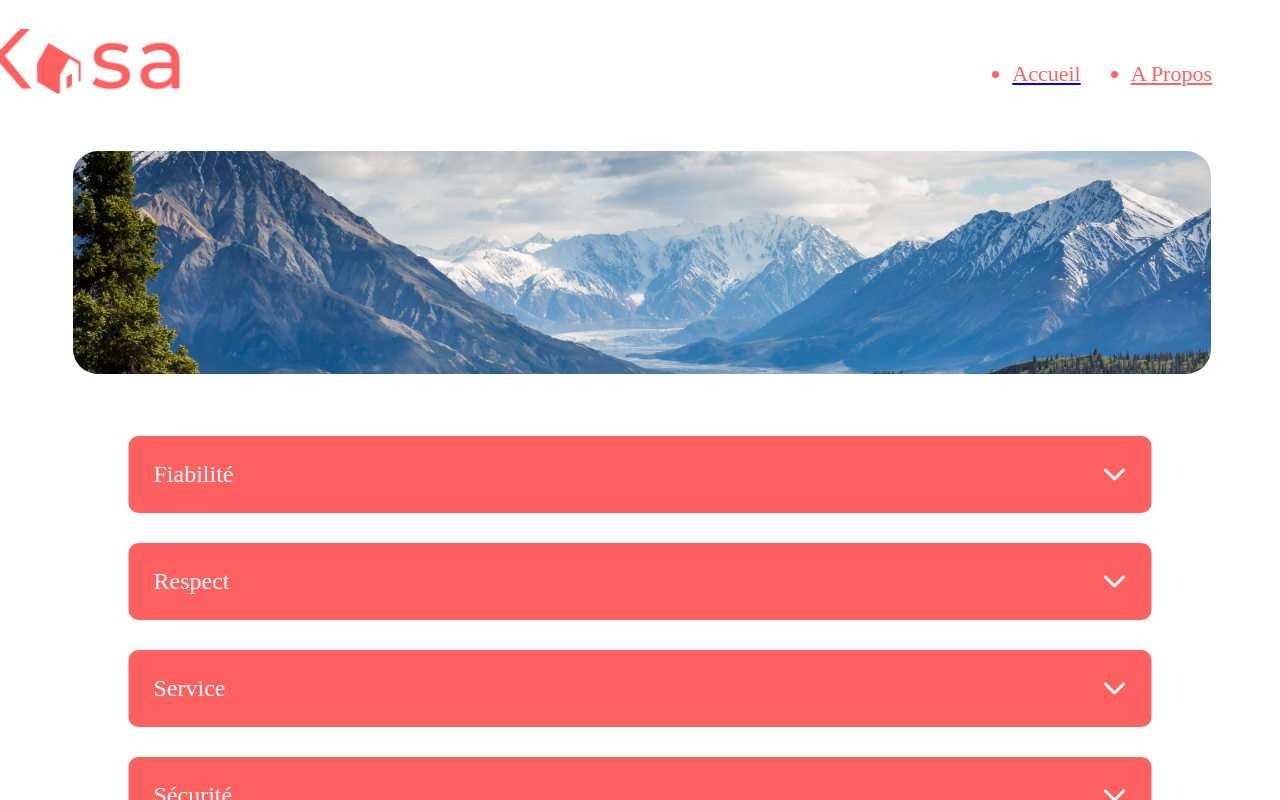
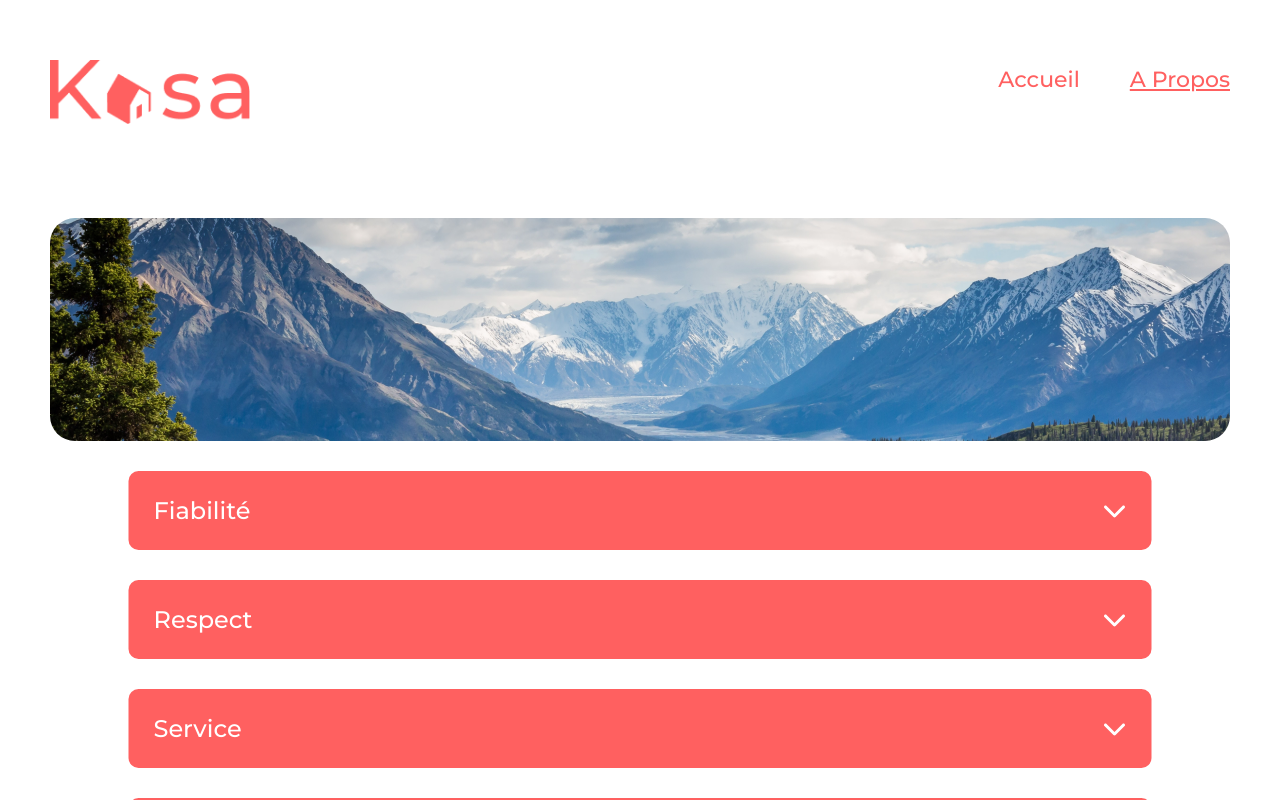
Before and after one commit to YELJAIMI/EL-JAIMI-Projet-11-02152023, a React (Create React App) app in the folder la-kasa/: page /apropos in a window 1280 px wide. Shown: the top 800 px of the page. Built offline with nearby package versions, Linux system fonts and the light colour scheme.

Commit message:
css et page footer et caroussel.css page caroussel

```diff
--- a/la-kasa/src/App.js
+++ b/la-kasa/src/App.js
@@ -1,5 +1,5 @@
 import { BrowserRouter , Routes, Route } from 'react-router-dom'
-//import './style.css'
+import './style.css'
 import React from 'react'
 import Home from './Pages/Home'
 import Header from './Components/Header'
--- a/la-kasa/src/Components/Accordion.jsx
+++ b/la-kasa/src/Components/Accordion.jsx
@@ -3,8 +3,8 @@ import styles from "../Styles/accordion.module.css";
 import { FontAwesomeIcon } from "@fortawesome/react-fontawesome";
 import { faChevronDown } from "@fortawesome/free-solid-svg-icons";
 
-function Accordion({ title, children }) {
-	const [visiblity, setVisiblity] = useState(false);
+function Accordion({ title, children, isOpen = false }) {
+	const [visiblity, setVisiblity] = useState(isOpen);
 
 	const toogleVisiblity = () => {
 		setVisiblity((v) => !v);
--- a/la-kasa/src/Components/Croussel.jsx
+++ b/la-kasa/src/Components/Croussel.jsx
@@ -15,8 +15,10 @@ function Carousel({ pictures }) {
 	}
 
 	function prevSlide() {
-		setCurrent(current === 0 ? length - 1 : current - 1);
-	}
+		setCurrent((prevCurrent) => {
+			return prevCurrent === 0 ? length - 1 : current - 1;
+		});
+		}
 
 	return (
 		<>
@@ -24,7 +26,7 @@ function Carousel({ pictures }) {
 				<button
 					className={styles.prevSlide}
 					onClick={() => {
-						nextSlide();
+						prevSlide();
 					}}
 				>
 					<FontAwesomeIcon icon={faChevronLeft} className={styles.chevron} />
@@ -35,11 +37,15 @@ function Carousel({ pictures }) {
 				<button
 					className={styles.nextSlide}
 					onClick={() => {
-						prevSlide();
+						nextSlide();
 					}}
 				>
 					<FontAwesomeIcon icon={faChevronRight} className={styles.chevron} />
 				</button>
+			</div>
+			<div className={styles.counter}>
+					<span className={styles.current}>{current + 1}</span> /{" "}
+					<span className={styles.total}>{length}</span>
 			</div>
 		</>
 	);
--- a/la-kasa/src/Components/Footer/Footer.jsx
+++ b/la-kasa/src/Components/Footer/Footer.jsx
@@ -1,6 +1,6 @@
 import React from 'react'
 import styles from '../Footer/footer.module.css'
-import Logo from '../../Assets/Logo.png'
+import Logo from '../../Assets/kasaFooter.png'
 
 function Footer() {
   return (
--- a/la-kasa/src/Components/Header.jsx
+++ b/la-kasa/src/Components/Header.jsx
@@ -6,6 +6,7 @@ import { NavLink } from 'react-router-dom'
 function header() {
   return (
     <header>
+        <nav>
         <h1>
             <img src={Logo} alt="logo Kasa" />
         </h1>
@@ -21,6 +22,7 @@ function header() {
                 <li>A Propos</li>
             </NavLink>
         </ul>
+        </nav>
 
 </header>
   )
--- a/la-kasa/src/Pages/LocationInfo.jsx
+++ b/la-kasa/src/Pages/LocationInfo.jsx
@@ -35,8 +35,8 @@ function LocationInfo({ locations }) {
 							</div>
 						</div>
 						<div className={styles.custom_accordion}>
-							<Accordion title="Description">{location.description}</Accordion>
-							<Accordion title="Équipements">
+							<Accordion title="Description" isOpen={true}>{location.description}</Accordion>
+							<Accordion title="Équipements" isOpen={true}>
 								{location.equipments.map((elt, idx) => (
 									<li key={idx}>{elt}</li>
 								))}
--- a/la-kasa/src/Styles/banner.module.css
+++ b/la-kasa/src/Styles/banner.module.css
@@ -5,11 +5,10 @@
 }
 .banner img {
 	border-radius: 25px;
-	margin-left: 65px;
-	margin-top: -2em;
 	object-fit: cover;
 	height: 100%;
-	width: 90%;
+	width: 100%;
+	margin-block-start: 0px;
 }
 
 .banner h2 {
@@ -17,7 +16,7 @@
 	font-family: 500;
 	font-size: 48px;
 	position: absolute;
-	top: 18%;
+	top: 50%;
 	left: 50%;
 	right: 0;
 	bottom: 0;
--- a/la-kasa/src/Styles/caroussel.module.css
+++ b/la-kasa/src/Styles/caroussel.module.css
@@ -4,6 +4,23 @@
 	align-items: center;
 	margin-top: 35px;
 	margin-bottom: 20px;
+}
+
+.counter {
+	position: relative;
+	left: 46.95%;
+	right: 49.11%;
+	top: -3em;
+	bottom: 6.01%;
+	font-family: 'Montserrat';
+	font-style: normal;
+	font-weight: 500;
+	font-size: 18px;
+	line-height: 142.6%;
+	display: flex;
+	align-items: flex-end;
+	text-align: center;
+	color: white;
 }
 
 .carousel button {
@@ -33,6 +50,7 @@ button.nextSlide {
 	font-size: 80px;
 	color: white;
 	padding: 0 15px 0 15px;
+	vertical-align: -1.5em;
 }
 
 @media screen and (max-width: 768px) {
--- a/la-kasa/src/Styles/header.module.css
+++ b/la-kasa/src/Styles/header.module.css
@@ -1,20 +1,18 @@
-header {
+nav {
 	display: flex;
-	justify-content: flex-end;
+	justify-content: space-between;
 	align-items: center;
 }
 
-header ul {
+nav ul {
 	display: flex;
 	flex-wrap: wrap;
 	column-gap: 50px;
 	row-gap: 5px;
 	justify-content: center;
-    margin-right: 60px;
-	margin-top: 2em;
 }
 
-header li {
+nav li {
 	white-space: nowrap;
 	font-size: 22px;
 	color: #ff6060;
@@ -25,24 +23,22 @@ header li {
 	color: #ff6060;
 }
 
-header img {
-	position: relative;
+nav img {
 	width: 200px;
-	margin-left: -31em;
-	margin-top: 0em;
+	margin-right: 20px;
 }
 
 @media screen and (max-width: 768px) {
-	header img {
+	nav img {
 		width: 140px;
 	}
 
-	header li {
+	nav li {
 		font-size: 13px;
 	}
 }
 @media screen and (max-width: 576px) {
-	header ul {
+	nav ul {
 		column-gap: 20px;
 	}
 }
--- a/la-kasa/src/Styles/thumb.module.css
+++ b/la-kasa/src/Styles/thumb.module.css
@@ -5,7 +5,7 @@
 	border-radius: 10px;
 	max-width: 340px;
 	height: 340px;
-	background-color: #000000;
+	background: linear-gradient(180deg, rgb(244, 96, 96) 0%, rgba(249, 73, 73, 0) 50%);
 }
 
 .location img {
@@ -14,6 +14,7 @@
 	height: 340px;
 	opacity: 0.7;
 	border-radius: 10px;
+	background: #FF6060;
 }
 
 .title {
--- a/la-kasa/src/style.css
+++ b/la-kasa/src/style.css
@@ -61,6 +61,7 @@ img,
 video {
 	height: auto;
 	max-width: 100%;
+	margin-top: 30px;
 }
 iframe {
 	border: 0;
```
Also changed, not shown: la-kasa/src/Assets/kasaFooter.png (added).
